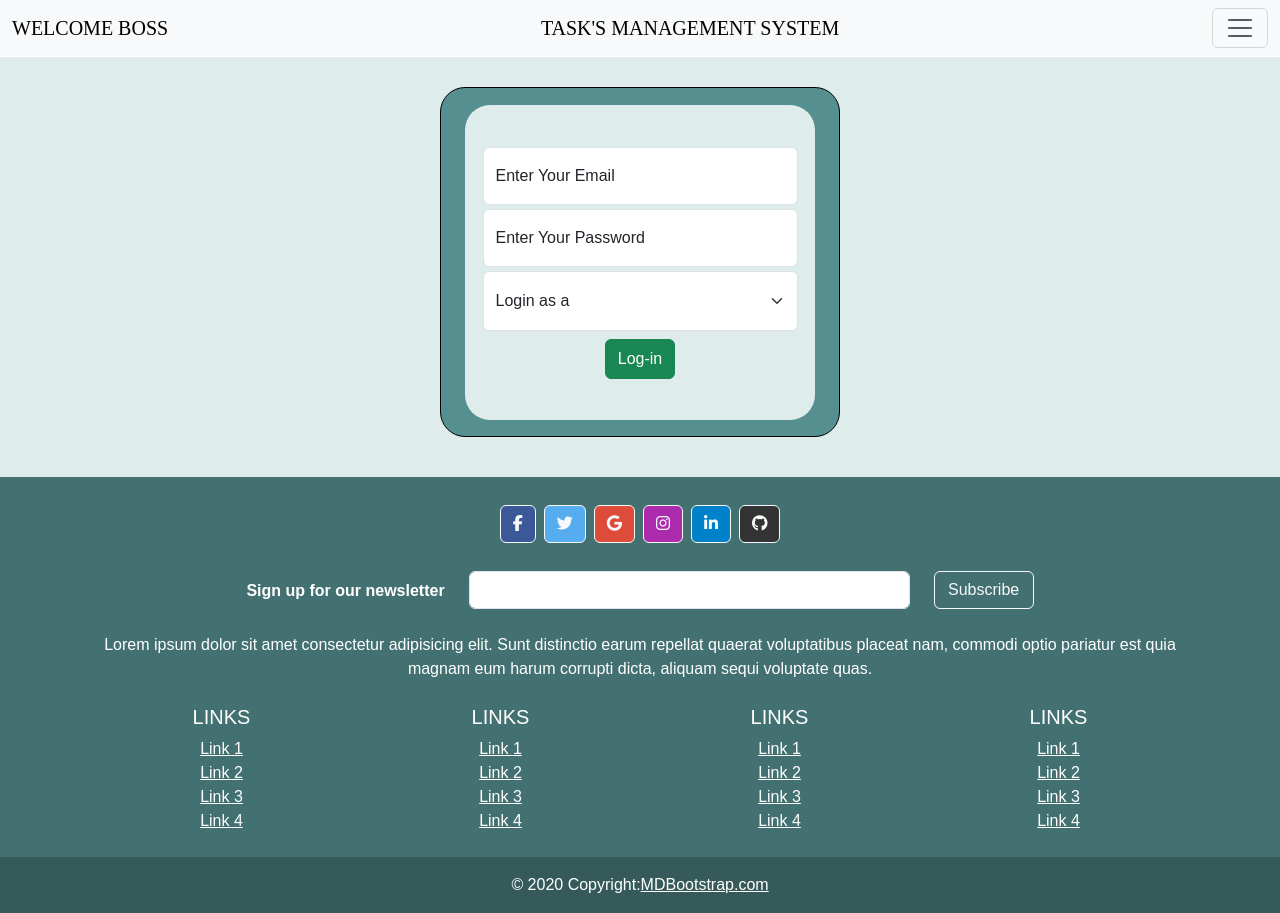
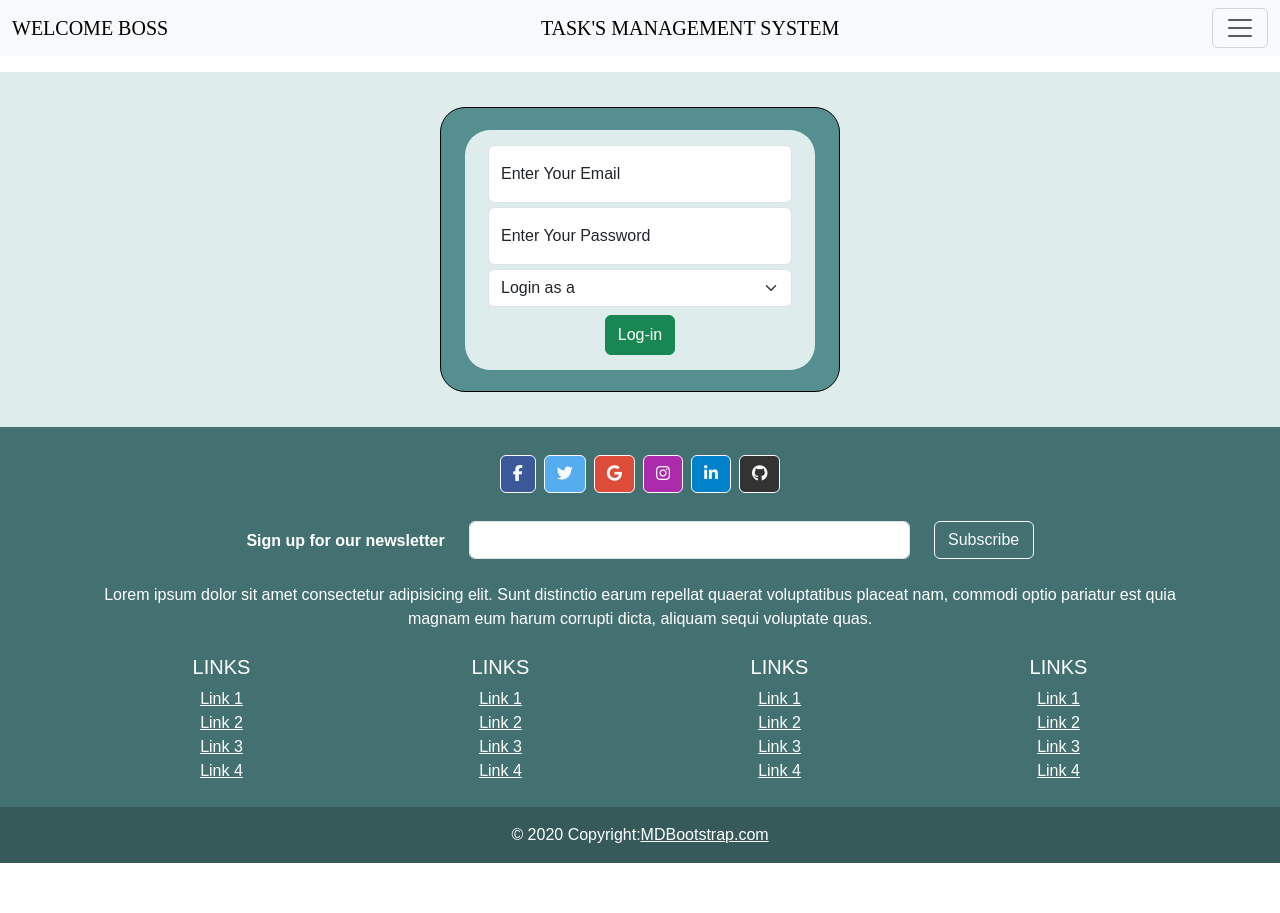
Before and after one commit to Rajankumar9955/Task_management_System, a React (Vite) app in the folder client/: page /login in a window 1280 px wide. After the commit the page ends 863 px from the top, so only its background shows below. Built offline with nearby package versions, Linux system fonts and the light colour scheme.

Commit message:
update css

```diff
--- a/client/src/Css/Style.css
+++ b/client/src/Css/Style.css
@@ -1,258 +1,225 @@
-
-
-*{
-    margin: 0px;
-    padding: 0px;
+/* General Styles */
+* {
+    margin: 0;
+    padding: 0;
+    box-sizing: border-box;
     font-family: Arial, Helvetica, sans-serif;
 }
 
-#firstdiv
-{
-    margin-top: -15px;
-    height: 420px;
-    padding: 15px;
+body {
+    /* display: flex; */
+    flex-direction: column;
+    align-items: center;
+    background-color: #f5f5f5;
+}
+
+/* Containers */
+#firstdiv, #firstdiv1 {
     width: 100%;
-    align-items: center;
-    /* border:2px solid black; */
+    height:355px ;
+    padding: 20px;
     background-color: #dfecec;
+    display: flex;
+    flex-wrap: wrap;
+    justify-content: center;
+    text-align: center;
+}
 
+/* Forms */
+#formss1, #formss, #formsss {
+    width: 95%;
+    max-width: 600px;
 }
-#firstdiv1
-{
-    margin-top: -15px;
-    height: 420px;
-    padding: 15px;
-    width: 100%;
-    align-items: center;
-    /* border:2px solid black; */
-    /* background-color: #dfecec; */
 
-}
-#formss1{
-    margin-top: 20px;
+/* Second Div */
+#seconddiv {
+    border: 1px solid black;
     width: 90%;
-  }
-#seconddiv
-{
-    border:1px solid black;
-    height: 350px;
-    width: 400px;
-    margin-top: 15px;
-    margin-bottom: 15px;
+    max-width: 400px;
+    margin: 15px auto;
     border-radius: 25px;
     background-color: #568f8f;
     display: flex;
     justify-content: center;
     align-items: center;
-    align-items: center;
 }
-#modelss{
-    /* border:2px solid black; */
-    height: 315px;
-    width: 350px;
+
+#modelss {
+    width: 90%;
+    max-width: 350px;
     background-color: #dfecec;
     border-radius: 25px;
+    padding: 15px;
 }
-#formss{
-  margin-top: 42px;
-  width: 90%;
+
+/* Buttons */
+button, #usercreate, #usercreat, #usercreate1 {
+    height: 40px;
+    border: 2px solid black;
+    border-radius: 15px;
+    background-color: #95b0ea;
+    color: white;
+    font-size: 16px;
+    cursor: pointer;
+    transition: 0.3s ease-in-out;
+    text-align: center;
+    display: flex;
+    justify-content: center;
+    align-items: center;
+    padding: 5px;
 }
-#formsss{
-    width: 90%;
-}
-#options{
-    width: 90%;
-    height: 60px;
-  }
-#btn{
-    height: 40px;
-}
-#usercreate{
-    height: 35px;
-    width:178px;
-    border: 2px solid black;
-    margin-top: 25px;
-    border-radius: 15px;
-    padding-top: 5px;
-    background-color:#95b0ea;
-    color: white;
-}
-#usercreat{
 
-    height: 35px;
-    width:230px;
-    border: 2px solid black;
-    margin-top: 15px;
-    border-radius: 15px;
-    background-color:#95b0ea;
-    color: white;
-    padding-top: 5px;
-}
-#usercreate:hover{
+button:hover, #usercreate:hover, #usercreate1:hover {
     background-color: beige;
     color: rgb(169, 111, 111);
 }
-#usercreatemain{
-    height: 400px;
-    /* border: 2px solid black; */
-    margin-bottom: 18px;
 
+/* Assign Task Button */
+#AssignTask {
+    border: 2px solid black;
+    width: 120px;
+    height: 35px;
+    border-radius: 10px;
+    background-color: rgb(192, 252, 192);
+    text-align: center;
+    cursor: pointer;
+    transition: 0.3s;
 }
-#usercreatesecond{
-    border: 2px solid black;
-    width: 370px;
-    height: 400px;
-    border-radius: 15px;
-    background-color: #b4c4e7;
 
-}
-#usersection11{
-    border: 2px solid black;
-    height: 430px;
-    border-radius: 15px;
-    /* overflow-y: hidden; */
-}
-#usersection1{
-    /* border: 2px solid black; */
-    /* margin-bottom: 15px; */
-}
-#usersection2{
-    /* border: 2px solid black; */
-
-}
-#usersection3{
-    /* border: 2px solid black; */
-    width:400px;
-    height: 400px;
-    /* margin-top: 15px; */
-    border-radius: 15px;
-    background-color: #748181;
-    color: white;
-    display: flex;
-}
-#usersection4{
-    margin-top: 15px;
-    margin-left: 55px;
-    text-align: center;
-}
-#usercreate1{
-    height: 35px;
-    width:178px;
-    border: 2px solid black;
-    margin-top: 15px;
-    padding-top: 5px;
-    border-radius: 15px;
-    background-color:#95b0ea;
-    color: white;
-}
-#usercreate1:hover{
-        background-color: beige;
-        color: rgb(169, 111, 111);
-}
-#AssignTask{
-    border: 2px solid black;
-    text-align: center;
-    width: 100px;
-    height: 30px;
-    border-radius:10px;
-    background-color: rgb(192, 252, 192);
-}
-#AssignTask:hover{
+#AssignTask:hover {
     background-color: black;
     color: white;
 }
-#AssignTask1{
-    text-decoration:none;
-    /* color: black; */
+
+/* User Sections */
+#usercreatemain, #usercreatesecond, #usersection3 {
+    width: 90%;
+    max-width: 400px;
+    height: auto;
+    border-radius: 15px;
+    padding: 15px;
+    text-align: center;
+    margin-bottom: 15px;
 }
-#AssignTask1:hover{
-    color: white;
+
+#usercreatesecond {
+    background-color: #b4c4e7;
+    border: 2px solid black;
 }
-#formsss111{
-    /* border: 2px solid beige; */
+
+/* Scrollable Sections */
+#formstatus, #outlett {
+    height: 400px;
+    overflow-y: auto;
+    border-radius: 15px;
+    padding: 10px;
+}
+
+/* Images */
+#img1, #img2 {
+    border: 2px solid black;
+    height: 120px;
+    width: 230px;
+    border-radius: 22px;
+    background-position: center;
+    background-repeat: no-repeat;
+    background-size: cover;
+    margin: 10px auto;
+}
+
+#img1 {
+    background-image: url('../Images/Coding.avif');
+}
+
+#bgpic1 {
+    border: 2px solid black;
+    border-radius: 15px;
+    background-image: url("../Images/coding1.jpeg");
+    width: 90%;
+    max-width: 430px;
+    margin-bottom: 15px;
+}
+
+/* Form Alignment */
+#formsss111 {
     display: flex;
+    flex-wrap: wrap;
     justify-content: center;
     gap: 10px;
 }
-#formsss11{
+
+#formsss11 {
     width: 90%;
     height: 58px;
     margin-bottom: 3.5px;
 }
-#form121{
-    height:40px ;
+
+#form121 {
+    height: 40px;
 }
-#descript{
+
+#descript {
     height: 125px;
 }
-#formstatus{
-    /* border: 2px solid black; */
-    height: 400px;
-    overflow-x: scroll;
-    overflow-y: scroll;
-    scroll-behavior: smooth;
+
+/* Responsive Design */
+@media (max-width: 1024px) {
+    #firstdiv, #firstdiv1 {
+        flex-direction: column;
+        padding: 15px;
     }
-#img1{
-    border: 2px solid black;
-    height: 100px;
-    width: 210px;
-    margin-top: 25px;
-    border-radius: 22px;
-    display: flex;
-    justify-content: center;
-    align-items: center;
-    overflow: hidden;
-    background-image: url('../Images/Coding.avif');
-    background-position: center;
-    background-repeat:no-repeat;
-    background-size: cover;
 
+    #seconddiv, #modelss, #usercreatemain, #usercreatesecond, #usersection3 {
+        width: 100%;
+        max-width: 100%;
     }
-#img2{
-    height: 100px;
-    width: 210px;
-    box-shadow: 0 4px 8px 0 rgba(0, 0, 0, 0.2), 0 6px 20px 0 rgba(0, 0, 0, 0.19);
-    background-size: contain;
 
-    background-position: center;
-    background-repeat: no-repeat;
+    #img1, #img2 {
+        width: 100%;
+        height: auto;
     }
-#bgpic1{
-    border: 2px solid black;
-    margin-bottom: 15px;
-    border-radius: 15px;
-    background-image: url("../Images/coding1.jpeg");
-    width: 430px;
-    margin-left: 15px;
 }
-#usercreatemain11{
-    margin-top: 15px;
-    margin-bottom: 15px;
+
+@media (max-width: 768px) {
+    #AssignTask {
+        width: 100px;
+        height: 30px;
+        font-size: 14px;
     }
-#outlett{
- /* border:2px solid black; */
- height: 430px;
- overflow-y: scroll;
- border-radius: 15px;
 
- /* background-image: url("../Images/coding1.jpeg"); */
+    #formsss11 {
+        height: 50px;
     }
-#phto1{
-    /* border: 2px solid black; */
-    margin-bottom: 15px;
-    width: 320px;
-    display: flex;
-    justify-content: space-around;
-    margin-left: -22px;
 
+    #usercreate, #usercreat, #usercreate1 {
+        width: 80%;
+        max-width: 200px;
     }
-#formphoto{
-    width: 100px;
 }
-#divimg{
-    background-position:center;
-    background-repeat:  no-repeat;;
-    background-size: cover;
 
-    /* back */
+@media (max-width: 480px) {
+    #firstdiv, #firstdiv1 {
+        padding: 10px;
     }
+
+    #AssignTask {
+        width: 80px;
+        height: 25px;
+        font-size: 12px;
+    }
+
+    #formsss111 {
+        flex-direction: column;
+    }
+
+    #usercreate, #usercreat, #usercreate1 {
+        width: 100%;
+        max-width: 180px;
+        font-size: 14px;
+    }
+
+    #img1, #img2 {
+        width: 90%;
+        height: auto;
+    }
+}
--- a/client/src/Pages/Login.jsx
+++ b/client/src/Pages/Login.jsx
@@ -79,7 +79,7 @@ const Login=()=>{
                                  <Form.Control type="password" placeholder="Password" value={password} onChange={(e)=>{setPassword(e.target.value)}}/>
                                  </FloatingLabel>
 
-                                 <Form.Select aria-label="Default select example" id='options'className="mb-2" name='usertype'  value={usertype}  onChange={(e)=>{setUserType(e.target.value)}}>
+                                 <Form.Select aria-label="Default select example" id='formsss'className="mb-2" name='usertype'  value={usertype}  onChange={(e)=>{setUserType(e.target.value)}}>
                                   <option>Login as a</option>
                                   <option value="ADMIN">ADMIN</option>
                                   <option value="EMPLOYEE">EMPLOYEE</option>
```
Lines whose indentation alone changed are shown as unchanged.
